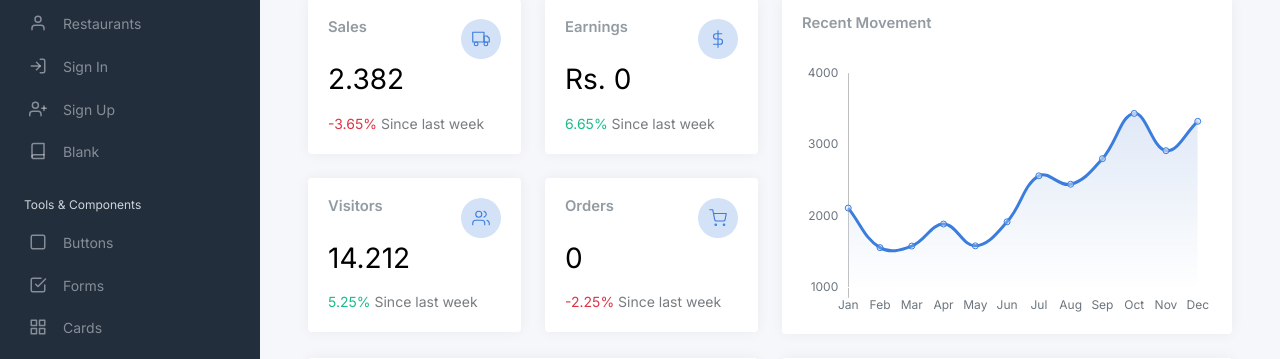
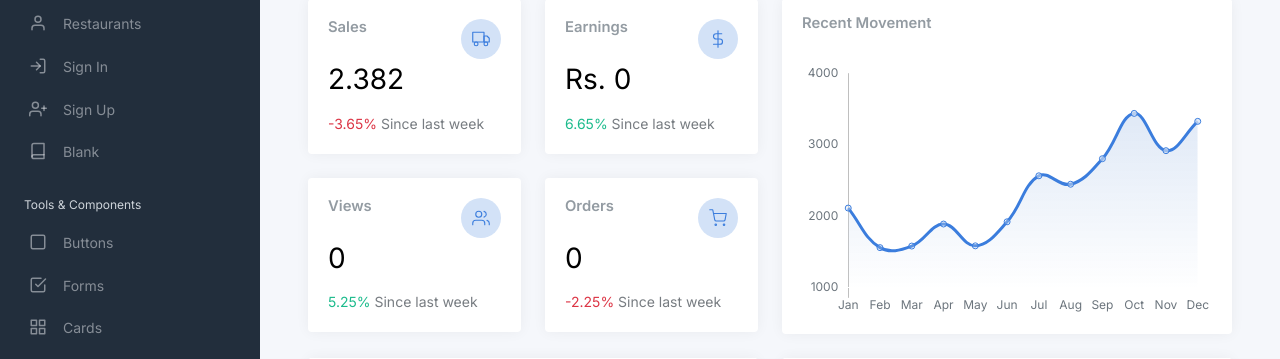
Before and after one commit to sufiyaanusmani/Blink-Admin, a Django app: page / in a window 1280 px wide. Shown: the part 155-514 px from the top of the page. Run offline with Django 5.2, Linux system fonts and the light colour scheme; data that the repository does not hold is empty; some libraries are stand-ins or nearby versions.

Commit message:
add function to get total views

```diff
--- a/blinkadmin/base/templates/base/index.html
+++ b/blinkadmin/base/templates/base/index.html
@@ -37,7 +37,7 @@
                                 <div class="card-body">
                                     <div class="row">
                                         <div class="col mt-0">
-                                            <h5 class="card-title">Visitors</h5>
+                                            <h5 class="card-title">Views</h5>
                                         </div>
 
                                         <div class="col-auto">
@@ -46,7 +46,7 @@
                                             </div>
                                         </div>
                                     </div>
-                                    <h1 class="mt-1 mb-3">14.212</h1>
+                                    <h1 class="mt-1 mb-3">{{ views }}</h1>
                                     <div class="mb-0">
                                         <span class="text-success"> <i class="mdi mdi-arrow-bottom-right"></i> 5.25% </span>
                                         <span class="text-muted">Since last week</span>
--- a/blinkadmin/base/views.py
+++ b/blinkadmin/base/views.py
@@ -79,13 +79,22 @@ def getTotalEarnings(orders):
 
     return total
 
+
+def getTotalViews(restaurants):
+    total = 0
+    for restaurant in restaurants:
+        total += restaurant.views
+
+    return total
+
 # Create your views here.
 
 
 def homePage(request):
     orders = getOrders()
     earnings = getTotalEarnings(orders)
-    context = {"orders": orders, "earnings": earnings}
+    totalViews = getTotalViews(getRestaurants())
+    context = {"orders": orders, "earnings": earnings, "views": totalViews}
     return render(request, 'base/index.html', context)
 
 
```
